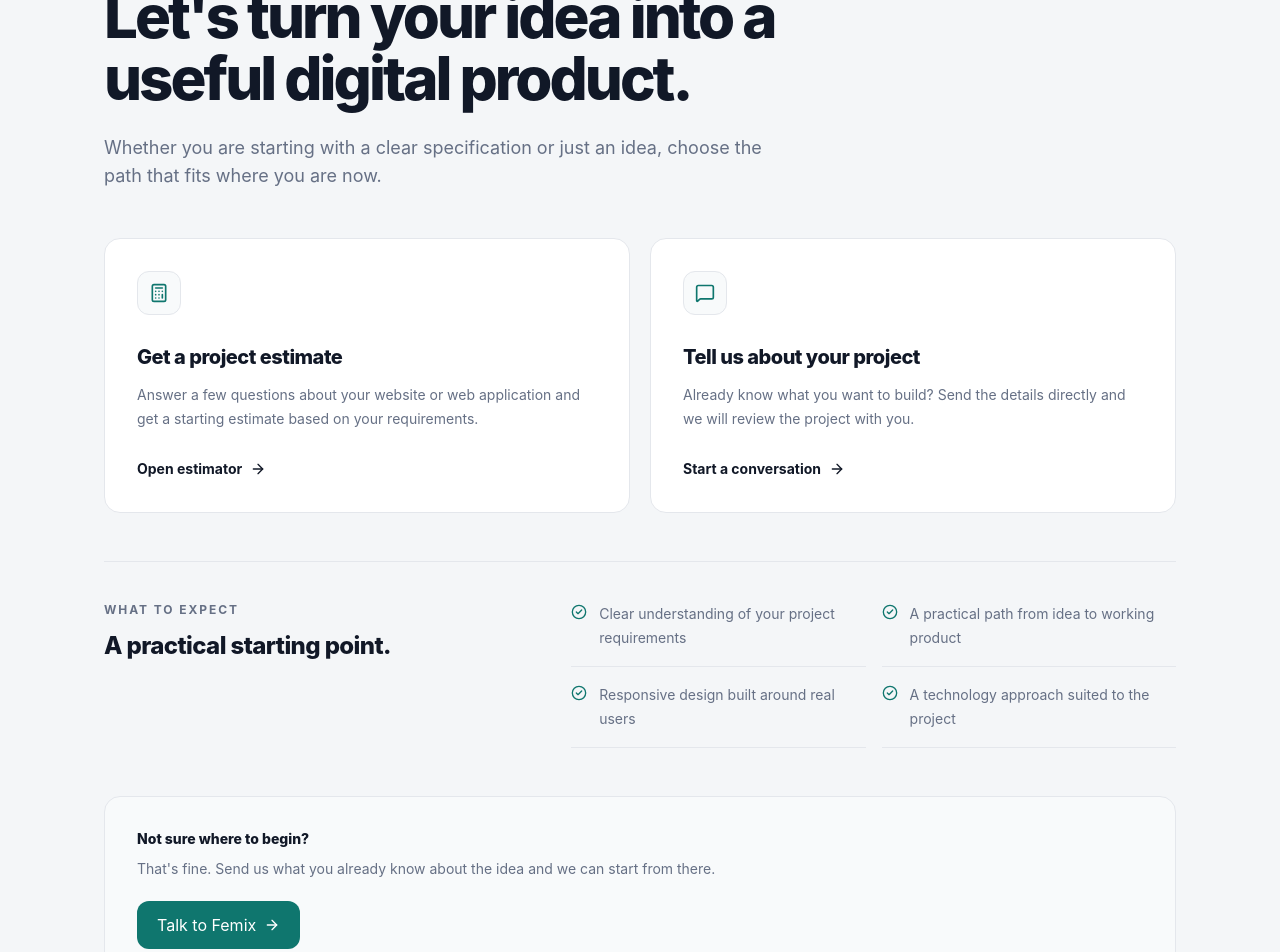
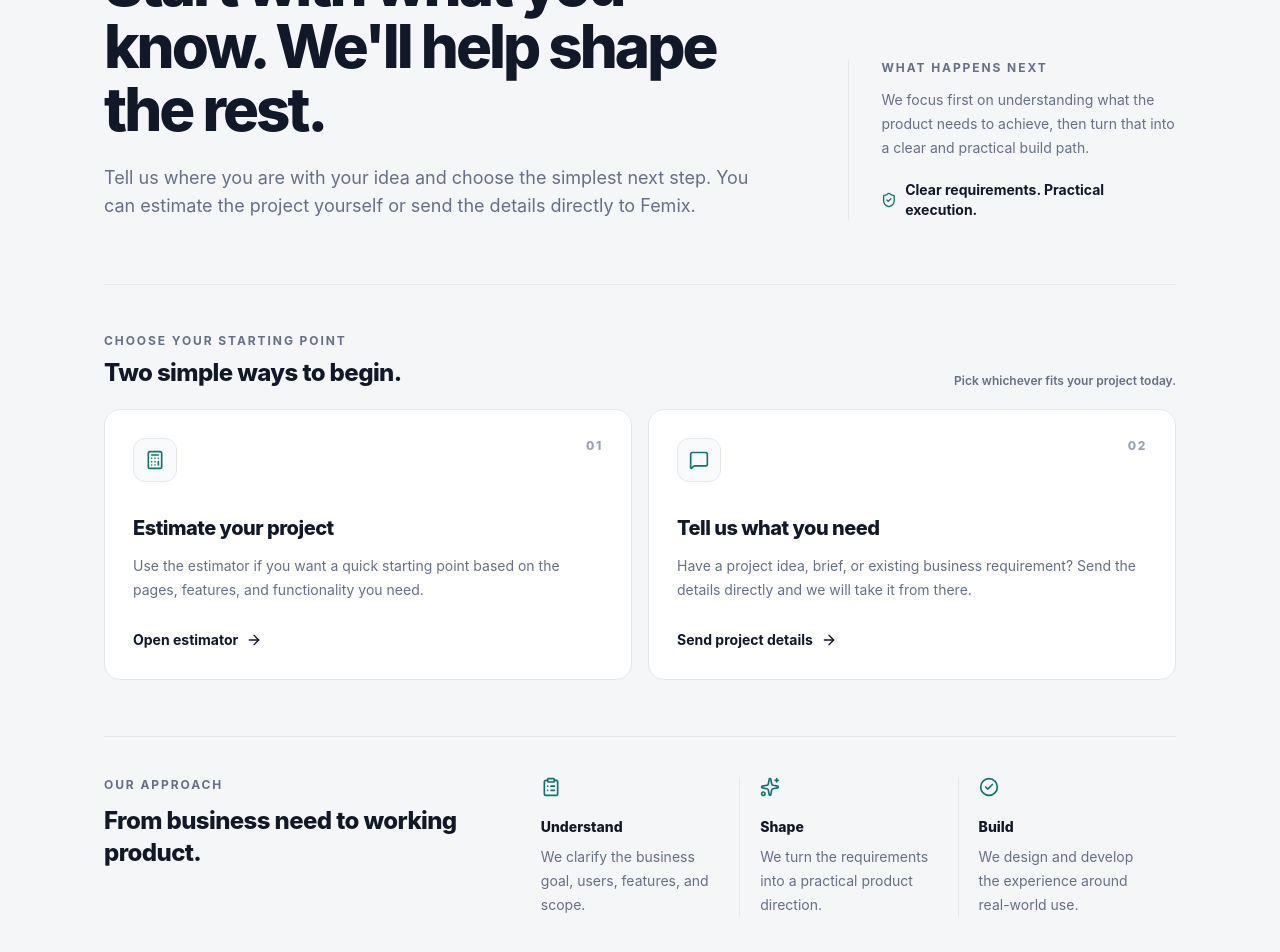
Before and after one commit to femixdigital/femix-web-dev, a React (Vite) app: page /start-project in a window 1280 px wide. Shown: the part 240-1192 px from the top of the page. Built offline with nearby package versions, Linux system fonts and the light colour scheme.

Commit message:
style: refine start project intake experience

```diff
--- a/src/pages/StartProject.tsx
+++ b/src/pages/StartProject.tsx
@@ -3,124 +3,197 @@ import {
   ArrowRight,
   Calculator,
   CheckCircle2,
+  ClipboardList,
   MessageSquare,
+  ShieldCheck,
   Sparkles,
 } from 'lucide-react';
 
-const options = [
+const paths = [
   {
-    title: 'Get a project estimate',
+    number: '01',
+    title: 'Estimate your project',
     description:
-      'Answer a few questions about your website or web application and get a starting estimate based on your requirements.',
+      'Use the estimator if you want a quick starting point based on the pages, features, and functionality you need.',
     href: '/estimator',
     icon: Calculator,
-    label: 'Open estimator',
+    action: 'Open estimator',
   },
   {
-    title: 'Tell us about your project',
+    number: '02',
+    title: 'Tell us what you need',
     description:
-      'Already know what you want to build? Send the details directly and we will review the project with you.',
+      'Have a project idea, brief, or existing business requirement? Send the details directly and we will take it from there.',
     href: '/contact',
     icon: MessageSquare,
-    label: 'Start a conversation',
+    action: 'Send project details',
   },
 ];
 
-const expectations = [
-  'Clear understanding of your project requirements',
-  'A practical path from idea to working product',
-  'Responsive design built around real users',
-  'A technology approach suited to the project',
+const process = [
+  {
+    icon: ClipboardList,
+    title: 'Understand',
+    description: 'We clarify the business goal, users, features, and scope.',
+  },
+  {
+    icon: Sparkles,
+    title: 'Shape',
+    description: 'We turn the requirements into a practical product direction.',
+  },
+  {
+    icon: CheckCircle2,
+    title: 'Build',
+    description: 'We design and develop the experience around real-world use.',
+  },
 ];
 
 export default function StartProject() {
   return (
     <main className="min-h-[calc(100vh-72px)] bg-[var(--app-bg)] text-[var(--app-text)]">
-      <section className="mx-auto max-w-6xl px-5 py-14 sm:px-8 sm:py-20 lg:px-10 lg:py-24">
-        <div className="max-w-3xl">
-          <div className="mb-6 inline-flex items-center gap-2 rounded-full border border-[var(--app-border)] bg-[var(--app-surface)] px-3.5 py-2 text-xs font-bold uppercase tracking-[0.16em] text-[var(--app-brand)]">
+      <section className="mx-auto max-w-6xl px-5 py-10 sm:px-8 sm:py-14 lg:px-10 lg:py-16">
+        <div className="grid gap-10 border-b border-[var(--app-border)] pb-12 lg:grid-cols-[1.35fr_0.65fr] lg:gap-16 lg:pb-16">
+          <div>
+            <div className="inline-flex items-center gap-2 rounded-full border border-[var(--app-border)] bg-[var(--app-surface)] px-3.5 py-2 text-xs font-bold uppercase tracking-[0.16em] text-[var(--app-brand)]">
               <Sparkles className="h-3.5 w-3.5" />
-            Start a project
+              Project intake
             </div>
 
-          <h1 className="text-4xl font-extrabold leading-[1.04] tracking-[-0.05em] sm:text-5xl lg:text-6xl">
-            Let&apos;s turn your idea into a useful digital product.
+            <h1 className="mt-6 max-w-4xl text-4xl font-extrabold leading-[1.04] tracking-[-0.05em] sm:text-5xl lg:text-6xl">
+              Start with what you know. We&apos;ll help shape the rest.
             </h1>
 
             <p className="mt-6 max-w-2xl text-base leading-7 text-[var(--app-muted)] sm:text-lg">
-            Whether you are starting with a clear specification or just an
-            idea, choose the path that fits where you are now.
+              Tell us where you are with your idea and choose the simplest
+              next step. You can estimate the project yourself or send the
+              details directly to Femix.
             </p>
           </div>
 
-        <div className="mt-12 grid gap-5 lg:grid-cols-2">
-          {options.map((option) => {
-            const Icon = option.icon;
+          <div className="self-end border-l border-[var(--app-border)] pl-6 lg:pl-8">
+            <p className="text-xs font-bold uppercase tracking-[0.16em] text-[var(--app-muted)]">
+              What happens next
+            </p>
+            <p className="mt-3 text-sm leading-6 text-[var(--app-muted)]">
+              We focus first on understanding what the product needs to
+              achieve, then turn that into a clear and practical build path.
+            </p>
+
+            <div className="mt-5 flex items-center gap-2 text-sm font-bold text-[var(--app-text)]">
+              <ShieldCheck className="h-4 w-4 text-[var(--app-brand)]" />
+              Clear requirements. Practical execution.
+            </div>
+          </div>
+        </div>
+
+        <div className="mt-12">
+          <div className="mb-5 flex items-end justify-between gap-6">
+            <div>
+              <p className="text-xs font-bold uppercase tracking-[0.16em] text-[var(--app-muted)]">
+                Choose your starting point
+              </p>
+              <h2 className="mt-2 text-2xl font-extrabold tracking-tight">
+                Two simple ways to begin.
+              </h2>
+            </div>
+
+            <p className="hidden text-right text-xs font-semibold text-[var(--app-muted)] sm:block">
+              Pick whichever fits your project today.
+            </p>
+          </div>
+
+          <div className="grid gap-4 lg:grid-cols-2">
+            {paths.map((path) => {
+              const Icon = path.icon;
 
               return (
                 <Link
-                key={option.href}
-                to={option.href}
-                className="group rounded-2xl border border-[var(--app-border)] bg-[var(--app-surface)] p-6 transition-colors hover:border-[var(--app-brand)] sm:p-8"
+                  key={path.href}
+                  to={path.href}
+                  className="group relative overflow-hidden rounded-2xl border border-[var(--app-border)] bg-[var(--app-surface)] p-6 transition-colors hover:border-[var(--app-brand)] sm:p-7"
                 >
+                  <div className="flex items-start justify-between gap-6">
                     <div className="flex h-11 w-11 items-center justify-center rounded-xl border border-[var(--app-border)] bg-[var(--app-surface-2)] text-[var(--app-brand)]">
                       <Icon className="h-5 w-5" />
                     </div>
 
-                <h2 className="mt-7 text-xl font-extrabold tracking-tight">
-                  {option.title}
-                </h2>
+                    <span className="text-xs font-extrabold tracking-[0.14em] text-[var(--app-muted-2)]">
+                      {path.number}
+                    </span>
+                  </div>
 
-                <p className="mt-3 max-w-lg text-sm leading-6 text-[var(--app-muted)]">
-                  {option.description}
+                  <h3 className="mt-8 text-xl font-extrabold tracking-tight">
+                    {path.title}
+                  </h3>
+
+                  <p className="mt-3 max-w-xl text-sm leading-6 text-[var(--app-muted)]">
+                    {path.description}
                   </p>
 
                   <span className="mt-7 inline-flex items-center gap-2 text-sm font-bold text-[var(--app-text)] transition-colors group-hover:text-[var(--app-brand)]">
-                  {option.label}
+                    {path.action}
                     <ArrowRight className="h-4 w-4 transition-transform group-hover:translate-x-0.5" />
                   </span>
                 </Link>
               );
             })}
           </div>
+        </div>
 
-        <div className="mt-12 border-t border-[var(--app-border)] pt-10">
-          <div className="grid gap-8 lg:grid-cols-[0.8fr_1.2fr] lg:gap-16">
+        <div className="mt-14 border-t border-[var(--app-border)] pt-10">
+          <div className="grid gap-8 lg:grid-cols-[0.7fr_1.3fr] lg:gap-16">
             <div>
               <p className="text-xs font-bold uppercase tracking-[0.16em] text-[var(--app-muted)]">
-                What to expect
+                Our approach
               </p>
-              <h2 className="mt-3 text-2xl font-extrabold tracking-tight">
-                A practical starting point.
+              <h2 className="mt-3 max-w-sm text-2xl font-extrabold tracking-tight">
+                From business need to working product.
               </h2>
             </div>
 
-            <div className="grid gap-4 sm:grid-cols-2">
-              {expectations.map((item) => (
+            <div className="grid gap-0 border-t border-[var(--app-border)] sm:grid-cols-3 sm:border-t-0">
+              {process.map((item, index) => {
+                const Icon = item.icon;
+
+                return (
                   <div
-                  key={item}
-                  className="flex gap-3 border-b border-[var(--app-border)] pb-4"
+                    key={item.title}
+                    className={`py-6 sm:px-5 sm:py-0 ${
+                      index > 0
+                        ? 'border-t border-[var(--app-border)] sm:border-l sm:border-t-0'
+                        : ''
+                    }`}
                   >
-                  <CheckCircle2 className="mt-0.5 h-4 w-4 shrink-0 text-[var(--app-brand)]" />
-                  <p className="text-sm leading-6 text-[var(--app-muted)]">
-                    {item}
+                    <Icon className="h-5 w-5 text-[var(--app-brand)]" />
+
+                    <h3 className="mt-5 text-sm font-extrabold">
+                      {item.title}
+                    </h3>
+
+                    <p className="mt-2 text-sm leading-6 text-[var(--app-muted)]">
+                      {item.description}
                     </p>
                   </div>
-              ))}
+                );
+              })}
             </div>
           </div>
         </div>
 
-        <div className="mt-12 rounded-2xl border border-[var(--app-border)] bg-[var(--app-surface-2)] p-6 sm:p-8">
-          <p className="text-sm font-extrabold">Not sure where to begin?</p>
-          <p className="mt-2 max-w-2xl text-sm leading-6 text-[var(--app-muted)]">
-            That&apos;s fine. Send us what you already know about the idea and
-            we can start from there.
+        <div className="mt-12 flex flex-col gap-5 rounded-2xl border border-[var(--app-border)] bg-[var(--app-surface-2)] p-6 sm:flex-row sm:items-center sm:justify-between sm:p-7">
+          <div>
+            <p className="text-sm font-extrabold">
+              Still figuring out the idea?
             </p>
+            <p className="mt-1 max-w-2xl text-sm leading-6 text-[var(--app-muted)]">
+              You don&apos;t need a complete specification before starting.
+              Share what you have and we can work from there.
+            </p>
+          </div>
 
           <Link
             to="/contact"
-            className="mt-5 inline-flex items-center gap-2 rounded-xl bg-[var(--app-brand)] px-5 py-3 text-sm font-bold text-[var(--app-brand-contrast)] transition-colors hover:bg-[var(--app-brand-hover)]"
+            className="inline-flex shrink-0 items-center justify-center gap-2 rounded-xl bg-[var(--app-brand)] px-5 py-3 text-sm font-bold text-[var(--app-brand-contrast)] transition-colors hover:bg-[var(--app-brand-hover)]"
           >
             Talk to Femix
             <ArrowRight className="h-4 w-4" />
```
Lines whose indentation alone changed are shown as unchanged.
